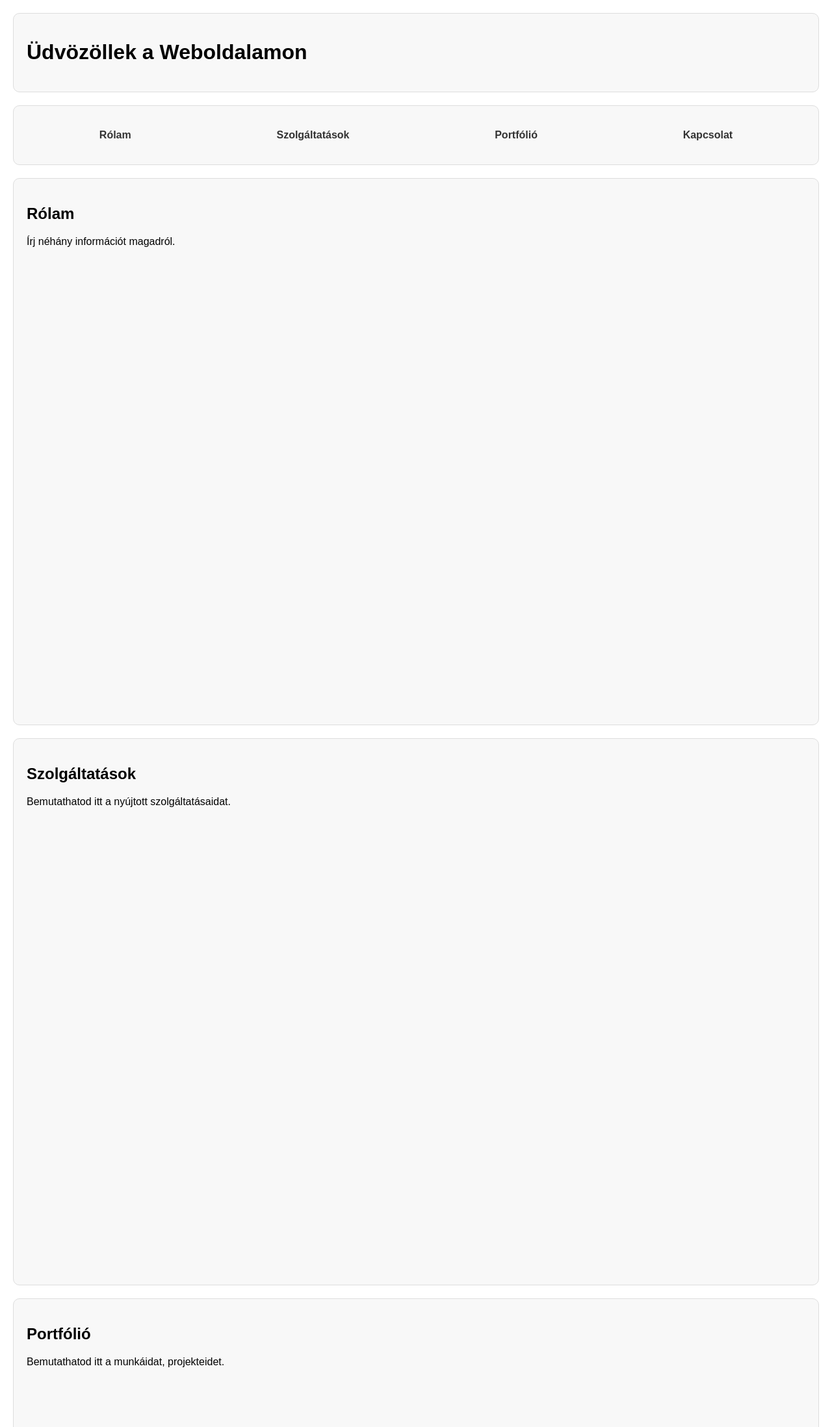
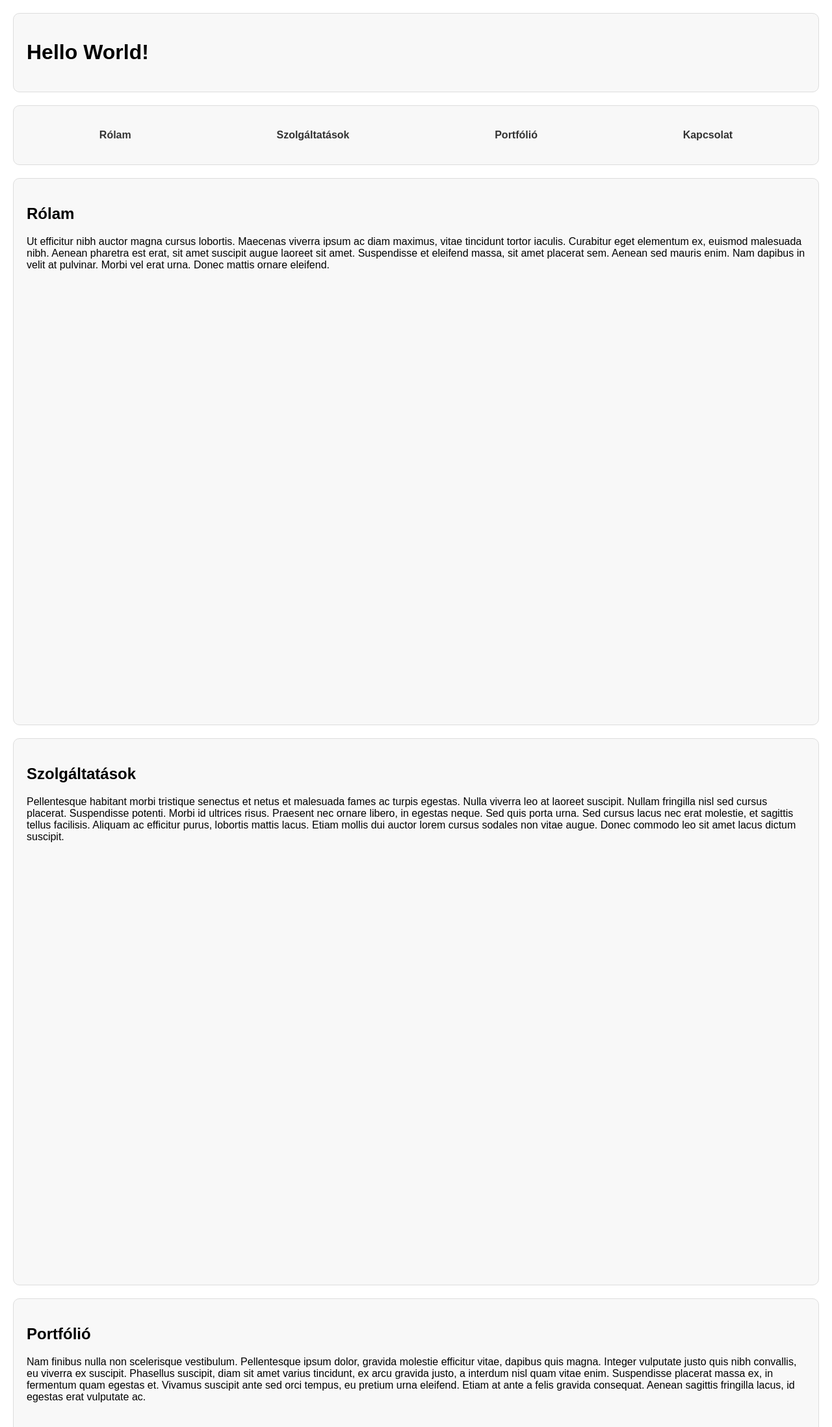
Before and after one commit to throwter/throwter, a plain HTML site: page index.html in a window 1280 px wide. Shown: the top 2196 px of the page at 65% size. Drawn offline with Linux system fonts and the light colour scheme.

Commit message:
Update index.html

```diff
--- a/index.html
+++ b/index.html
@@ -4,12 +4,12 @@
     <meta charset="UTF-8">
     <meta name="viewport" content="width=device-width, initial-scale=1.0">
     <link rel="stylesheet" href="style.css">
-    <title>Weboldal Címe</title>
+    <title>Dani oldala</title>
 </head>
 <body>
 
     <header>
-        <h1>Üdvözöllek a Weboldalamon</h1>
+        <h1>Hello World!</h1>
     </header>
 
     <nav>
@@ -23,26 +23,26 @@
 
     <section id="about">
         <h2>Rólam</h2>
-        <p>Írj néhány információt magadról.</p>
+        <p>Ut efficitur nibh auctor magna cursus lobortis. Maecenas viverra ipsum ac diam maximus, vitae tincidunt tortor iaculis. Curabitur eget elementum ex, euismod malesuada nibh. Aenean pharetra est erat, sit amet suscipit augue laoreet sit amet. Suspendisse et eleifend massa, sit amet placerat sem. Aenean sed mauris enim. Nam dapibus in velit at pulvinar. Morbi vel erat urna. Donec mattis ornare eleifend.</p>
     </section>
 
     <section id="services">
         <h2>Szolgáltatások</h2>
-        <p>Bemutathatod itt a nyújtott szolgáltatásaidat.</p>
+        <p>Pellentesque habitant morbi tristique senectus et netus et malesuada fames ac turpis egestas. Nulla viverra leo at laoreet suscipit. Nullam fringilla nisl sed cursus placerat. Suspendisse potenti. Morbi id ultrices risus. Praesent nec ornare libero, in egestas neque. Sed quis porta urna. Sed cursus lacus nec erat molestie, et sagittis tellus facilisis. Aliquam ac efficitur purus, lobortis mattis lacus. Etiam mollis dui auctor lorem cursus sodales non vitae augue. Donec commodo leo sit amet lacus dictum suscipit.</p>
     </section>
 
     <section id="portfolio">
         <h2>Portfólió</h2>
-        <p>Bemutathatod itt a munkáidat, projekteidet.</p>
+        <p>Nam finibus nulla non scelerisque vestibulum. Pellentesque ipsum dolor, gravida molestie efficitur vitae, dapibus quis magna. Integer vulputate justo quis nibh convallis, eu viverra ex suscipit. Phasellus suscipit, diam sit amet varius tincidunt, ex arcu gravida justo, a interdum nisl quam vitae enim. Suspendisse placerat massa ex, in fermentum quam egestas et. Vivamus suscipit ante sed orci tempus, eu pretium urna eleifend. Etiam at ante a felis gravida consequat. Aenean sagittis fringilla lacus, id egestas erat vulputate ac.</p>
     </section>
 
     <section id="contact">
         <h2>Kapcsolat</h2>
-        <p>Lépj velem kapcsolatba itt.</p>
+        <p>Aenean elit velit, lacinia non sapien quis, vehicula feugiat orci. Ut vehicula nisl at leo finibus dictum. Interdum et malesuada fames ac ante ipsum primis in faucibus. Nunc nec risus vel lorem feugiat venenatis eget non quam. Vestibulum posuere sit amet lorem sed rutrum. Nullam rhoncus lacus viverra ante rutrum faucibus. Curabitur tincidunt maximus aliquet.</p>
     </section>
 
     <footer>
-        <p>&copy; 2024 Neved</p>
+        <p>&copy; 2024 Dani</p>
     </footer>
 
 </body>
```
